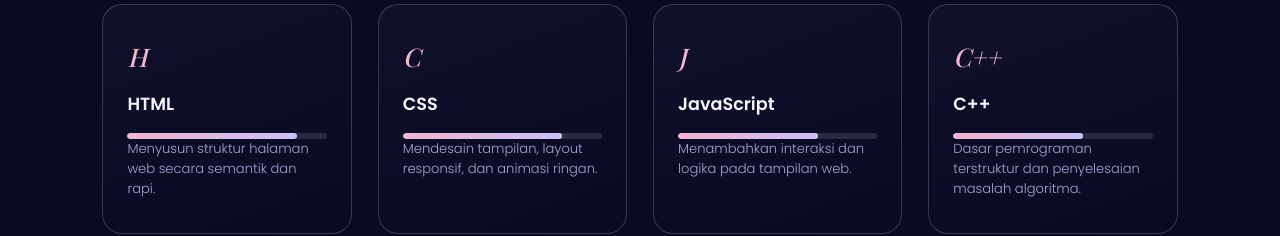
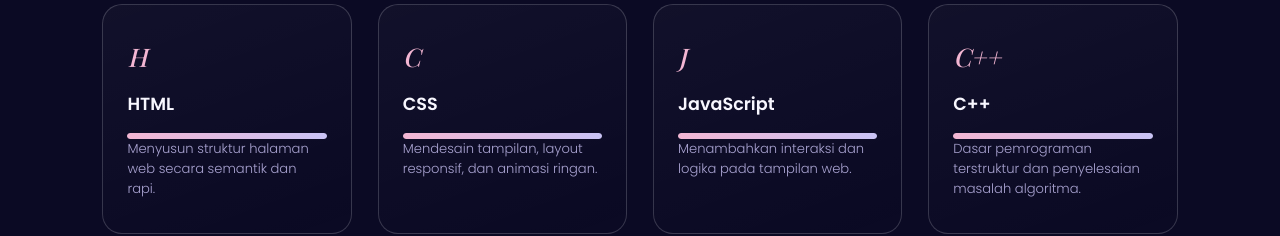
Before and after one commit to hertisariameliaa-bit/Portofolio-Amel, a plain HTML site: page index.html in a window 1280 px wide. Shown: the part 2000-2236 px from the top of the page. Drawn offline with nearby package versions, Linux system fonts and the light colour scheme; a web font is replaced by a local one.

Commit message:
index.html

```diff
--- a/index.html
+++ b/index.html
@@ -86,25 +86,25 @@
     <div class="skill-card reveal">
       <div class="skill-icon">H</div>
       <h3>HTML</h3>
-      <div class="bar"><span style="width:85%"></span></div>
+      <div class="bar"><span style="width:100%"></span></div>
       <p data-i18n="skill_html">Menyusun struktur halaman web secara semantik dan rapi.</p>
     </div>
     <div class="skill-card reveal">
       <div class="skill-icon">C</div>
       <h3>CSS</h3>
-      <div class="bar"><span style="width:80%"></span></div>
+      <div class="bar"><span style="width:100%"></span></div>
       <p data-i18n="skill_css">Mendesain tampilan, layout responsif, dan animasi ringan.</p>
     </div>
     <div class="skill-card reveal">
       <div class="skill-icon">J</div>
       <h3>JavaScript</h3>
-      <div class="bar"><span style="width:70%"></span></div>
+      <div class="bar"><span style="width:100%"></span></div>
       <p data-i18n="skill_js">Menambahkan interaksi dan logika pada tampilan web.</p>
     </div>
     <div class="skill-card reveal">
       <div class="skill-icon">C++</div>
       <h3>C++</h3>
-      <div class="bar"><span style="width:65%"></span></div>
+      <div class="bar"><span style="width:100%"></span></div>
       <p data-i18n="skill_cpp">Dasar pemrograman terstruktur dan penyelesaian masalah algoritma.</p>
     </div>
   </div>
```
